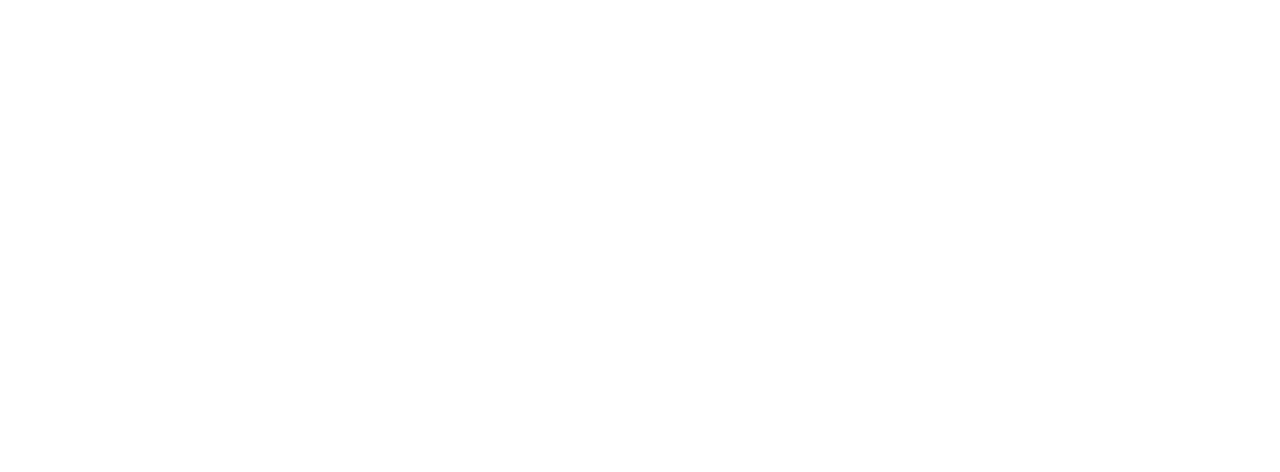
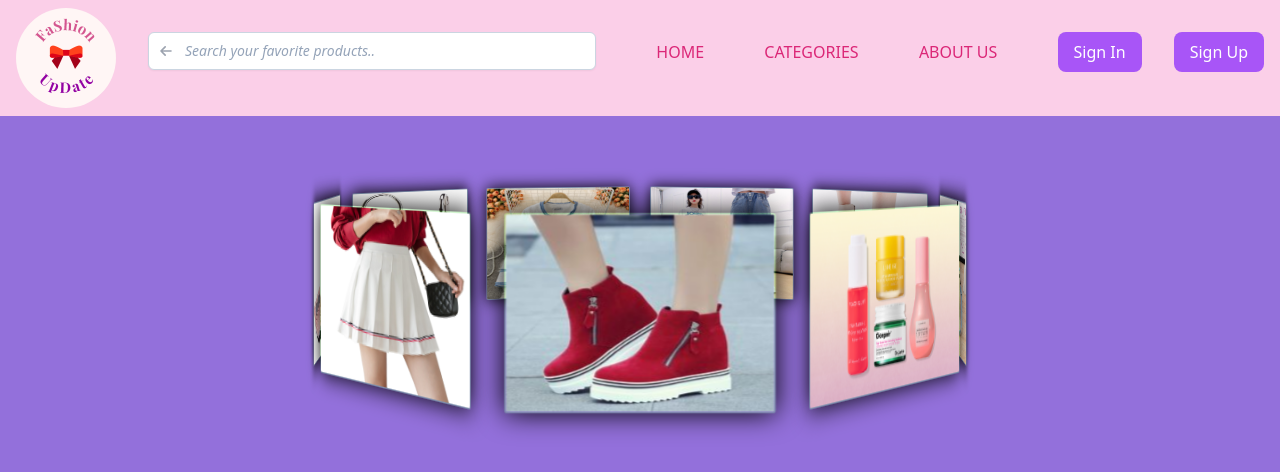
Before and after one commit to pyangzom407/new-project, an Angular app: page /home in a window 1280 px wide. Before the commit this address led to /. Shown: the top 472 px of the page. Built offline with nearby package versions, Linux system fonts and the light colour scheme.

Commit message:
added routing

```diff
--- a/angular.json
+++ b/angular.json
@@ -1,5 +1,8 @@
 {
   "$schema": "./node_modules/@angular/cli/lib/config/schema.json",
+  "cli": {
+    "analytics": false
+  },
   "version": 1,
   "newProjectRoot": "projects",
   "projects": {
--- a/src/app/app.component.html
+++ b/src/app/app.component.html
@@ -1 +1,2 @@
+<py-header></py-header>
 <router-outlet></router-outlet>
--- a/src/app/shared/header/header.component.html
+++ b/src/app/shared/header/header.component.html
@@ -15,14 +15,11 @@
       </label>
     </div>
   </div>
-  <div class="mt-10 flex flex-row text-pink-600">
-    <p class="cursor-pointer hover:text-purple-800">HOME</p>
-    <p class="mx-16 cursor-pointer hover:text-purple-800">CATEGORIES</p>
-    <p class="cursor-pointer hover:text-purple-800">ABOUT US</p>
+  <div class="mt-10 flex flex-row text-pink-600" *ngFor="let options of headerOptions">
+    <p class="cursor-pointer hover:text-purple-800" [routerLink]="options.routeValue">{{ options.headerTitle | uppercase }}</p>
   </div>
   <div class="text-white mt-8">
     <button class="rounded-lg bg-purple-500 px-4 py-2 hover:bg-pink-400 hover:text-black">Sign In</button>
     <button class="rounded-lg ml-8 bg-purple-500 px-4 py-2 hover:bg-pink-400 hover:text-black">Sign Up</button>
   </div>
 </div>
-<py-home></py-home>
--- a/src/app/shared/header/header.component.ts
+++ b/src/app/shared/header/header.component.ts
@@ -7,6 +7,12 @@
 })
 export class HeaderComponent implements OnInit {
 
+  headerOptions: {headerTitle: string, routeValue: string}[] = [
+    {headerTitle: 'home', routeValue: 'home'},
+    {headerTitle: 'categories', routeValue: 'categories'},
+    {headerTitle: 'about us', routeValue: 'about_us'}
+  ];
+
   constructor() { }
 
   ngOnInit(): void {
```
Also changed, not shown: src/app/app-routing.module.ts (+7 -1 lines).
